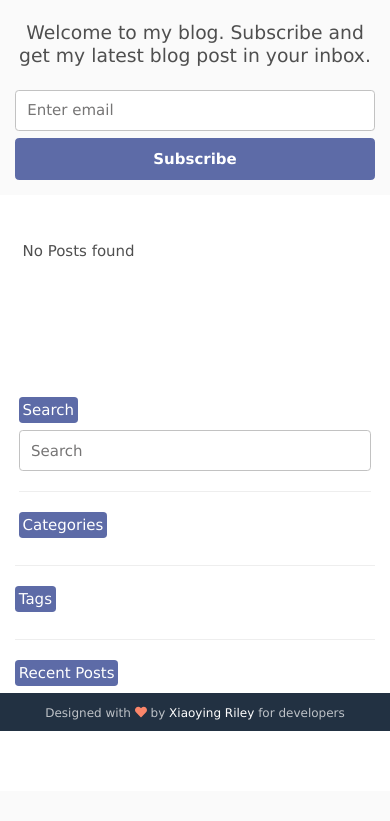
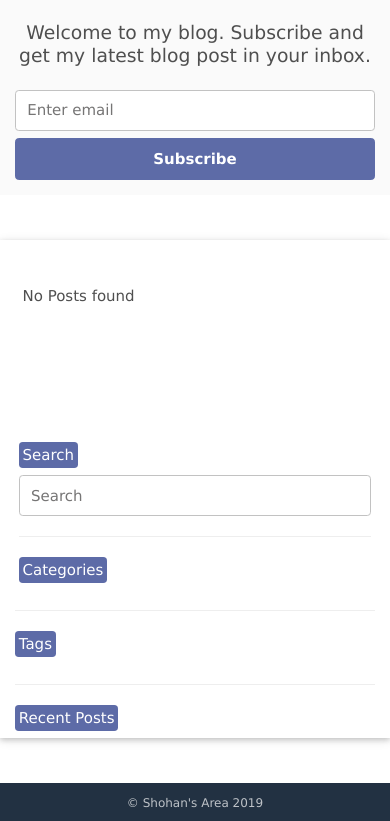
Before and after one commit to MdShohanurRahman/Djanog-MyBlog, a Django app: page / in a window 390 px wide. Shown: the part 53-874 px from the top of the page. Before the commit the page ends 784 px from the top, so only its background shows below. Run offline with Django 3.2, Linux system fonts and the light colour scheme; data that the repository does not hold is empty; some libraries are stand-ins or nearby versions.

Commit message:
update template

```diff
--- a/templates/blog/blog-details.html
+++ b/templates/blog/blog-details.html
@@ -41,7 +41,7 @@
 
     <div class="col-md-6">
         {%if post.image%}
-        <div class="img-fluid mb-2">
+        <div class="img-fluid my-2">
             <a href="{{ post.get_absolute_url }}"><img class="img-fluid" src="{{ post.image.url }}" alt="image"></a>
         </div>
         {%endif%}
--- a/templates/layouts/base.html
+++ b/templates/layouts/base.html
@@ -24,7 +24,7 @@
   <!-- External css block -->
   <style>
   body {
-    background-color:;
+    background-color: ;
   }
 
 
@@ -48,13 +48,13 @@ a:link{
 
 </head>
 
-<body>
+<body >
 
 
 {%include 'partials/navbar.html'%}
 {%block newsletter%}
 {%endblock%}
-  <div class="container">
+  <div class="container w3-card my-5 ">
     <div class="row">
       <section class="col-md-8 col-xl-9 blog-list px-2 py-5 p-md-5">
 
@@ -74,13 +74,9 @@ a:link{
 
  </div><!--//main-wrapper-->
 
-<footer class="footer text-center py-2 theme-bg-dark">
-
-     <!--/* This template is released under the Creative Commons Attribution 3.0 License. Please keep the attribution link below when using for your own project. Thank you for your support. :) If you'd like to use the template without the attribution, you can buy the commercial license via our website: themes.3rdwavemedia.com */-->
-     <small class="copyright">Designed with <i class="fas fa-heart" style="color: #fb866a;"></i> by <a href="http://themes.3rdwavemedia.com" target="_blank">Xiaoying Riley</a> for developers</small>
-
-   </footer>
-
+<!--start footer-->
+{% include 'partials/footer.html' %}
+<!--end footer-->
 
  <!-- *****CONFIGURE STYLE (REMOVE ON YOUR PRODUCTION SITE)****** -->
  <div id="config-panel" class="config-panel d-none d-lg-block">
--- /dev/null
+++ b/templates/partials/footer.html
@@ -0,0 +1,3 @@
+<footer class="footer text-center py-2 theme-bg-dark ">
+     <small class="copyright">&copy; Shohan's Area 2019</small>
+   </footer>
```
Also changed, not shown: templates/partials/post_list_snippet.html (+5 -3 lines), static/assets/images/blog/post-default.jpg (added).
